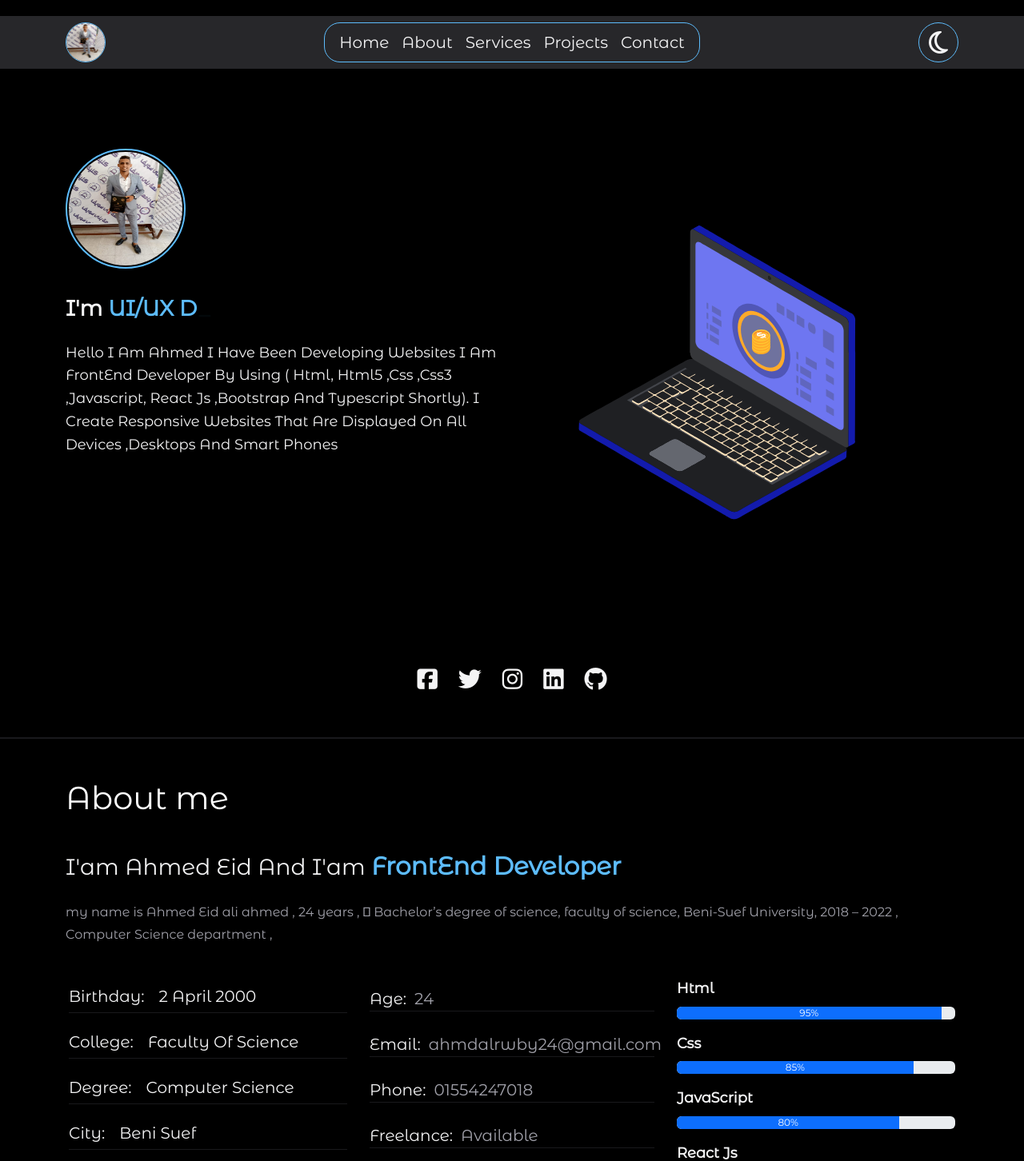
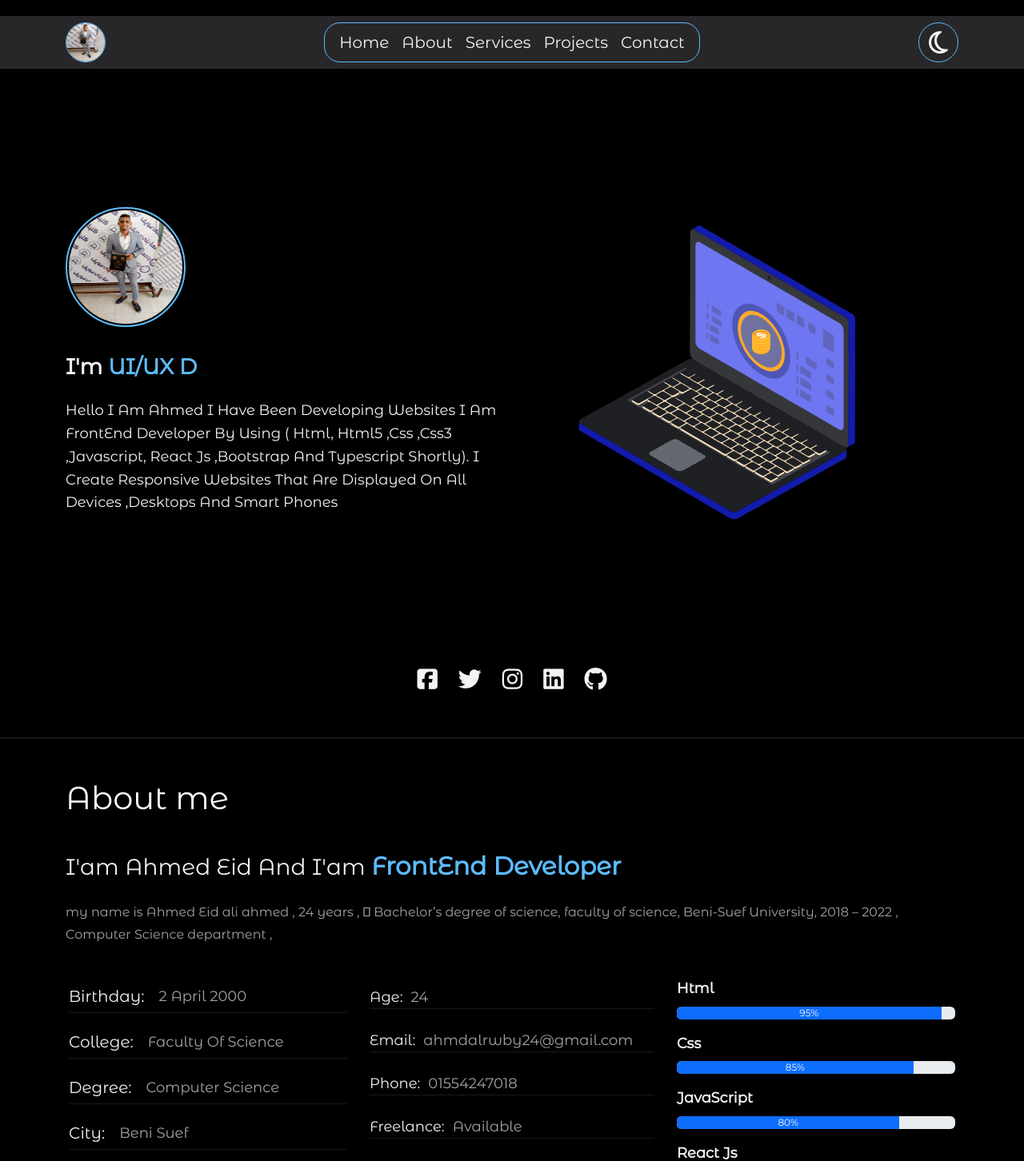
Before and after one commit to ahmed-elrooby/my-portofilio, a React (Create React App) app: page / in a window 1280 px wide. Shown: the top 1452 px of the page at 80% size. Built offline with nearby package versions, Linux system fonts and the light colour scheme.

Commit message:
editing on about me section

```diff
--- a/src/Components/About/About.css
+++ b/src/Components/About/About.css
@@ -32,6 +32,11 @@ padding: 10px 0;
     font-size: 20px;
     align-items: center;
 }
+.about .container .row .birthday p span{
+    color: var(--subtitle);
+    font-size: 18px;
+}
+
 .about .container .row .birthday a{
     text-decoration: none;
     color: var(--title);
@@ -59,11 +64,11 @@ padding: 10px 0;
     display: flex;
     gap: 10px;
     color: var(--title);
-    font-size: 20px;
+    font-size: 18px;
 }
 .about .container .row .age p span{
     color: var(--subtitle);
-    font-size: 20px;
+    font-size: 18px;
 
 }
 
--- a/src/Components/Home/Home.jsx
+++ b/src/Components/Home/Home.jsx
@@ -22,7 +22,7 @@
 
 
             className="container">
-            <div className="row mb-5 pb-5 ">
+            <div className="row mb-5 pb-5 align-items-center ">
                 <div className="col-12 col-lg-6 col-md-6 ">
                 <div className="dataAbout">
                     <img src={require("../../images/me.jpeg")} alt="me" />
```
